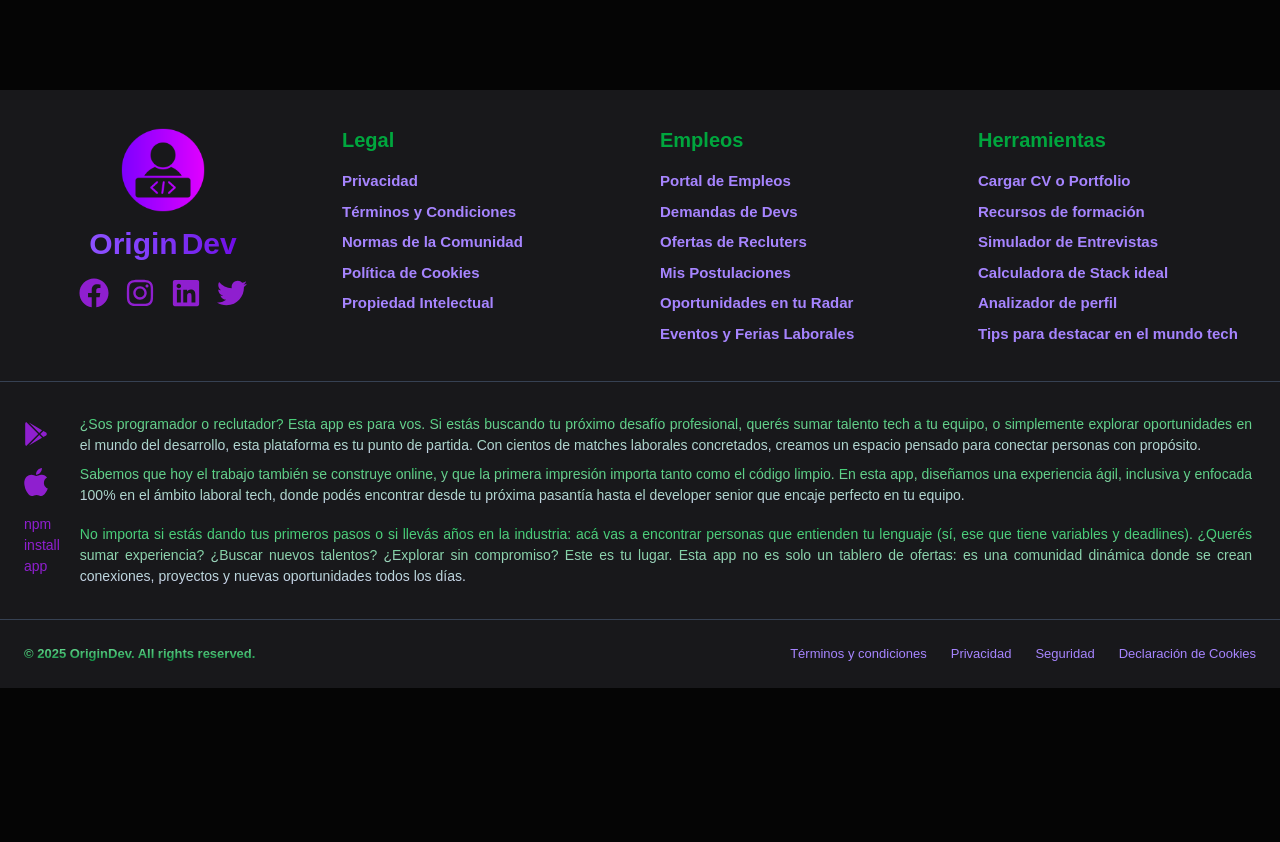
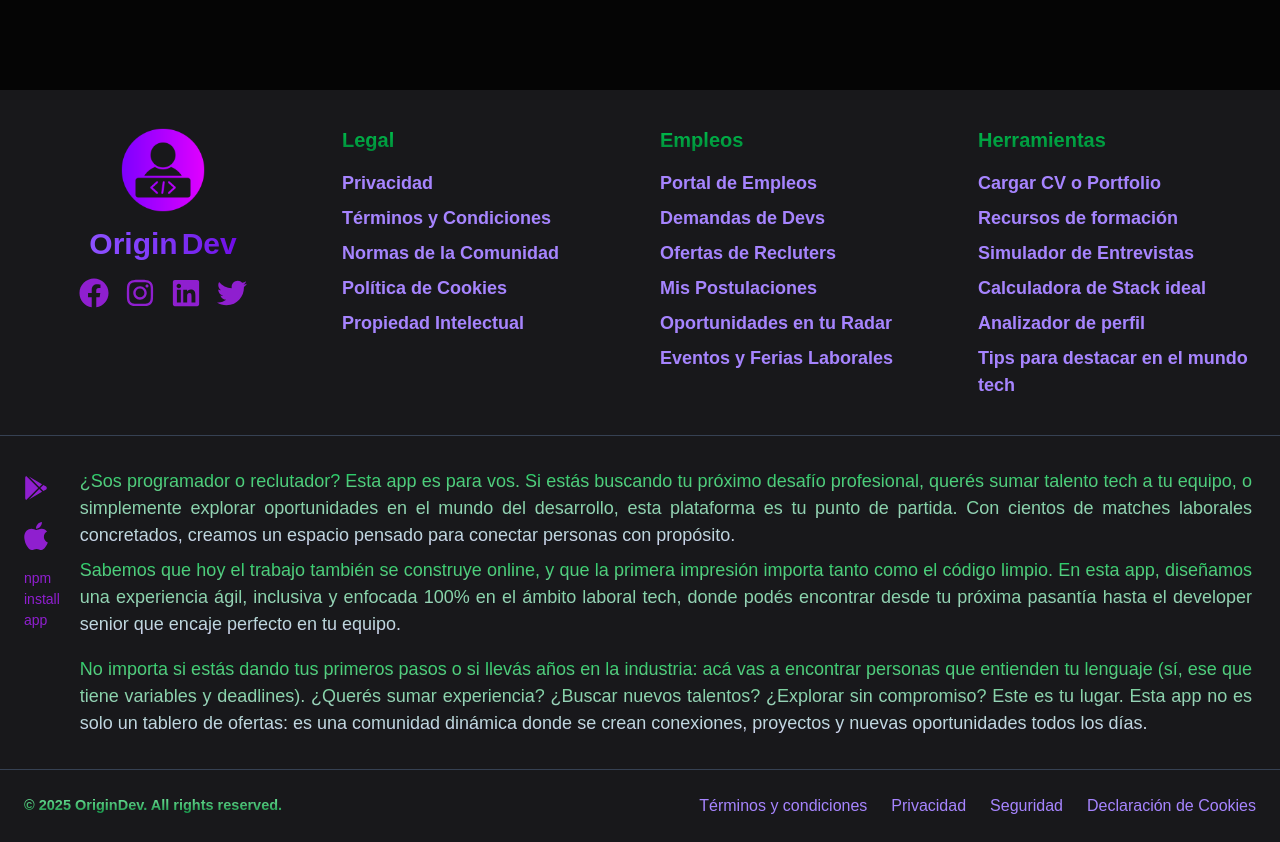
Before and after one commit to gastonmonsalvo/react-proyect-global, a Next.js app: page / in a window 1280 px wide. Shown: the part 1560-2402 px from the top of the page. Before the commit the page ends 2248 px from the top, so only its background shows below. Built offline with nearby package versions, Linux system fonts and the light colour scheme.

Commit message:
Retocando footer/carrito/navbar

```diff
--- a/src/components/Footer.jsx
+++ b/src/components/Footer.jsx
@@ -8,7 +8,7 @@ const Footer = () => {
     const { darkMode } = useContext(ThemeContext);
     const darkModeSpan = darkMode ? "from-green-900 to-violet-600" : "from-green-500 to-violet-200";
     const darkModeCol1 = darkMode ? "from-violet-500 to-violet-700" : "to-violet-500 from-violet-700";
-    const darkModeH4 = darkMode ? "from-green-800 to-green-800 font-bold" : "to-green-600 font-bold from-green-600";
+    const darkModeH4 = darkMode ? "from-green-700 to-green-900 font-bold" : "to-green-700 font-bold from-green-500";
     const darkModeBg = darkMode ? "bg-purple-100" : "bg-zinc-900";
     const darkModeLi = darkMode ? "text-green-700 hover:text-violet-600" : "text-violet-400 hover:text-green-600";
     const darkModeCopy = darkMode ? "from-green-600 to-green-900" : "from-green-300 to-green-700";
@@ -25,18 +25,18 @@ const Footer = () => {
           <div className={`text-transparent bg-clip-text bg-gradient-to-l ${darkModeCol1} font-bold text-3xl`}>
             Origin<span className="ml-1">Dev</span>
           </div>
-          <div className="flex gap-4 mt-4">
-            <FaFacebook className="text-3xl transition-colors duration-300 hover:text-blue-500 cursor-pointer" />
-            <FaInstagram className="text-3xl transition-colors duration-300 hover:text-pink-500 cursor-pointer" />
-            <FaLinkedin className="text-3xl transition-colors duration-300 hover:text-blue-700 cursor-pointer" />
-            <FaTwitter className="text-3xl transition-colors duration-300 hover:text-sky-400 cursor-pointer" />
+          <div className="flex gap-4 mt-4 transform transition-colors duration-600">
+            <FaFacebook className="text-3xl transition-transform duration-500 hover:text-blue-500 hover:-translate-y-1 cursor-pointer" />
+            <FaInstagram className="text-3xl transition-transform duration-500 hover:text-pink-500 hover:-translate-y-1 cursor-pointer" />
+            <FaLinkedin className="text-3xl transition-transform duration-500 hover:text-blue-700 hover:-translate-y-1 cursor-pointer" />
+            <FaTwitter className="text-3xl transition-transform duration-500 hover:text-sky-400 hover:-translate-y-1 cursor-pointer" />
           </div>
         </div>
 
         {/* Columna 2 */}
         <div>
-          <h4 className={`text-transparent bg-clip-text bg-gradient-to-l ${darkModeH4} font-bold text-xl mb-4`}>Legal</h4>
-          <ul className="space-y-2 text-[15px] font-semibold">
+          <h4 className={`text-transparent bg-clip-text bg-gradient-to-b ${darkModeH4} font-bold text-xl mb-4`}>Legal</h4>
+          <ul className="space-y-2 text-[18px] font-semibold">
             {[
               "Privacidad",
               "Términos y Condiciones",
@@ -44,7 +44,7 @@ const Footer = () => {
               "Política de Cookies",
               "Propiedad Intelectual",
             ].map((item) => (
-              <li key={item} className={`${darkModeLi} cursor-pointer transition-colors duration-300`}>
+              <li key={item} className={`${darkModeLi} cursor-pointer transition-transform duration-500`}>
                 {item}
               </li>
             ))}
@@ -53,8 +53,8 @@ const Footer = () => {
 
         {/* Columna 3 */}
         <div className="flex flex-col items-start sm:items-center md:items-start text-left sm:text-center md:text-left">
-          <h4 className={`text-transparent bg-clip-text bg-gradient-to-l ${darkModeH4} font-bold text-xl mb-4`}>Empleos</h4>
-          <ul className="space-y-2 text-[15px] font-semibold">
+          <h4 className={`text-transparent bg-clip-text bg-gradient-to-b ${darkModeH4} font-bold text-xl mb-4`}>Empleos</h4>
+          <ul className="space-y-2 text-[18px] font-semibold">
             {[
               "Portal de Empleos",
               "Demandas de Devs",
@@ -63,7 +63,7 @@ const Footer = () => {
               "Oportunidades en tu Radar",
               "Eventos y Ferias Laborales",
             ].map((item) => (
-              <li key={item} className={`${darkModeLi} cursor-pointer transition-colors duration-300`}>
+              <li key={item} className={`${darkModeLi} cursor-pointer transition-transform duration-500`}>
                 {item}
               </li>
             ))}
@@ -72,8 +72,8 @@ const Footer = () => {
 
         {/* Columna 4 */}
         <div>
-          <h4 className={`text-transparent bg-clip-text bg-gradient-to-l ${darkModeH4} font-bold text-xl mb-4`}>Herramientas</h4>
-          <ul className="space-y-2 text-[15px] font-semibold">
+          <h4 className={`text-transparent bg-clip-text bg-gradient-to-b ${darkModeH4} font-bold text-xl mb-4`}>Herramientas</h4>
+          <ul className="space-y-2 text-[18px] font-semibold">
             {[
               "Cargar CV o Portfolio",
               "Recursos de formación",
@@ -82,7 +82,7 @@ const Footer = () => {
               "Analizador de perfil",
               "Tips para destacar en el mundo tech",
             ].map((item) => (
-              <li key={item} className={`${darkModeLi} cursor-pointer transition-colors duration-300`}>
+              <li key={item} className={`${darkModeLi} cursor-pointer transition-transform duration-500`}>
                 {item}
               </li>
             ))}
@@ -95,14 +95,13 @@ const Footer = () => {
       {/* Segunda sección */}
       <div className="flex flex-col sm:flex-row justify-around p-5 sm:p-6 max-w-full text-justify text-[14px] gap-4">
         <div>
-          <FaGooglePlay className="w-6 h-8 my-2 transition-colors duration-300 hover:text-green-500 cursor-pointer"/>
-          <FaApple className="w-6 h-8 my-4 transition-colors duration-300 hover:text-violet-500 cursor-pointer"/>
-          <span className="flex text-justify wy-2">
+          <FaGooglePlay className="w-6 h-8 my-2 transition-transform duration-500 hover:text-green-500 hover:translate-x-1 cursor-pointer"/>
+          <FaApple className="w-6 h-8 my-4 transition-transform duration-500 hover:text-violet-500 hover:translate-x-1 cursor-pointer"/>
+          <span className="flex text-justify wy-2 align-center">
             npm install app
           </span>
-
         </div>
-        <div>
+        <div className="text-[18px] ">
           <span className={`inline-block text-transparent bg-clip-text bg-gradient-to-b ${darkModeSpan} p-1`}>
             ¿Sos programador o reclutador? Esta app es para vos. Si estás
             buscando tu próximo desafío profesional, querés sumar talento tech a
@@ -136,11 +135,11 @@ const Footer = () => {
       <hr className="border-gray-700 mt-1" />
 
       {/* Pie final */}
-      <div className="max-w-7xl mx-auto px-6 py-6 flex flex-col md:flex-row items-center justify-between gap-4 text-[13px]">
+      <div className="max-w-7xl mx-auto px-6 py-6 flex flex-col md:flex-row items-center justify-between gap-4 text-[14.5px]">
         <p className={`text-transparent bg-clip-text bg-gradient-to-b ${darkModeCopy} font-semibold text-center md:text-left`}>
           © {new Date().getFullYear()} OriginDev. All rights reserved.
         </p>
-        <div className="flex flex-wrap justify-center gap-6">
+        <div className="flex flex-wrap justify-center gap-6 text-[16px] ">
           {[
             { href: "/terms", text: "Términos y condiciones" },
             { href: "/privacy", text: "Privacidad" },
@@ -150,7 +149,7 @@ const Footer = () => {
             <a
               key={text}
               href={href}
-              className={`${darkModeLi} transition-colors duration-300`}
+              className={`${darkModeLi} transition-transform duration-500`}
             >
               {text}
             </a>
--- a/src/components/Navbar.jsx
+++ b/src/components/Navbar.jsx
@@ -8,7 +8,7 @@ import Link from 'next/link';
 import FormUser from "../pages/FormUser";
 
 import CardsCarrito from "./CardsCarrito";
-import { FaRegUserCircle, FaSearch, FaShoppingCart  } from "react-icons/fa";
+import { FaRegUserCircle, FaSearch, FaShoppingCart, FaTrashAlt  } from "react-icons/fa";
 import { FaRegMessage } from "react-icons/fa6";
 
 
@@ -60,6 +60,7 @@ const Navbar = () => {
     : scrolled
       ? "bg-zinc-200"
       : "bg-stone-50";
+  const darkModeTitle = darkMode ? "from-violet-500 to-violet-700" : "to-violet-500 from-violet-700";
 
   /*  ABOUT  */
   const [aboutOpen, setAboutOpen] = useState(false);
@@ -134,14 +135,14 @@ const Navbar = () => {
         {!isSmallScreen ? (
           <div className="flex flex-col items-center justify-center gap-1 shrink-0 pr-4">
             <img src="/img/logo_proyect.png" alt="Logo" className="w-15" />
-            <span className="text-[rgb(203,101,224)] font-semibold whitespace-nowrap text-xl">
+            <span className={`text-transparent bg-clip-text bg-gradient-to-r ${darkModeTitle} font-semibold whitespace-nowrap text-xl`}>
               OriginDev
             </span>
           </div>
         ) : (
           <div className="flex flex-col items-center justify-center gap-1 shrink-0 pr-4">
             <img src="/img/logo_proyect.png" alt="Logo" className="w-10" />
-            <span className="text-[rgb(203,101,224)] font-semibold whitespace-nowrap text-lg">
+            <span className={`text-transparent bg-clip-text bg-gradient-to-r ${darkModeTitle} font-semibold whitespace-nowrap text-lg`}>
               OriginDev
             </span>
           </div>
@@ -199,7 +200,7 @@ const Navbar = () => {
             onClick={handleSearchClick}
             className="hover:scale-110 transition-transform relative"
           >
-            <FaSearch className="mt-1 text-3xl cursor-pointer"/>
+            <FaSearch className="my-1 text-3xl cursor-pointer"/>
 
           </button>
 
@@ -257,7 +258,7 @@ const Navbar = () => {
                     className={`px-4 py-2 font-semibold cursor-pointer transition-colors ${darkModeItemsList} ${hoverBgColor} ${darkModeHoverItems} active:bg-zinc-700`}
                   >
                     <Link href="/FormUser">
-                      <button>Login</button>
+                      <button className="cursor-pointer">Login</button>
                     </Link>
                   </li>
                   <li className="px-4 py-2 text-red-600 font-semibold cursor-pointer hover:bg-red-200 active:bg-zinc-700 transition-colors">
@@ -360,13 +361,13 @@ const Navbar = () => {
               className={`${darkModeBg} w-[80%] max-w-5xl max-h-[80vh] overflow-y-auto rounded-xl bg-zinc-900}`}
             >
               <button
-                className="flex justify-center font-bold p-2 w-full hover:cursor-pointer transition"
+                className="flex justify-center aling-center font-bold p-2 w-full hover:cursor-pointer transition text-[20px]"
                 onClick={limpiar}
               >
-                X Limpar
+                <p className="px-2 text-[20px] "><FaTrashAlt /></p> Limpar
               </button>
               {carrito.length === 0 ? (
-                <p className="font-bold text-center py-4">🛒 Carrito vacío</p>
+                <span className="font-bold text-center py-4 flex justify-center"><p className="px-2 text-[20px] "><FaShoppingCart /></p> Carrito vacío</span>
               ) : (
                 <CardsCarrito />
               )}
--- a/src/contexts/CarritoContext.js
+++ b/src/contexts/CarritoContext.js
@@ -53,6 +53,7 @@ export const CarritoProvider = ({ children }) => {
         setMostrarCarrito,
         contracts,
         setContracts,
+        setCarrito,
       }}
     >
       {children}
--- /dev/null
+++ b/src/utils/Button.jsx
@@ -0,0 +1,11 @@
+
+
+export const Button = ({label, children, className= ''}) => {
+    return (
+        <button
+            className={`px-6 py-2 rounded-lg shadow font-semibold transition hover:brightness-110 cursor-pointer ${className}`}
+        >
+           {label} {children}
+        </button>
+    )
+}
```
Also changed, not shown: src/components/CardsCarrito.jsx (+27 -19 lines).
